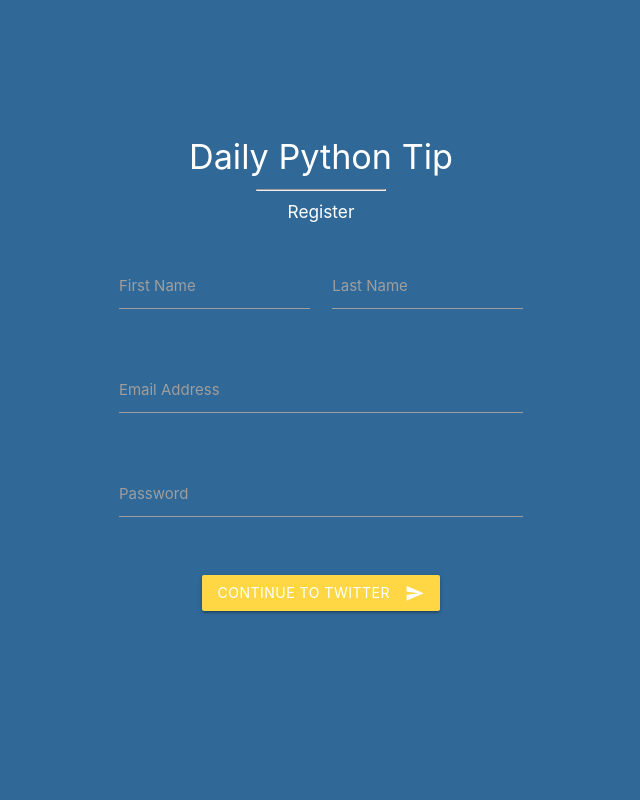
After one commit to elizabethadegbaju/dailypythontip, a Django app: page /register/ in a window 1280 px wide. The commit adds this page. Shown: the whole page, without its empty margins (319-959 px from the left). Run offline with Django 3.2, Linux system fonts and the light colour scheme.

Commit message:
feat: configure user authentication and twitter login

```diff
--- a/home/admin.py
+++ b/home/admin.py
@@ -3,8 +3,9 @@
 """
 from django.contrib import admin
 
-from home.models import Tip, TipLink, Tag
+from home.models import Tip, TipLink, Tag, TwitterUser
 
 admin.site.register(Tip)
 admin.site.register(TipLink)
 admin.site.register(Tag)
+admin.site.register(TwitterUser)
--- a/home/urls.py
+++ b/home/urls.py
@@ -24,4 +24,8 @@
     path('filter/<str:tag>/', views.filter_tag, name='filter-tag'),
     path('sort/<str:criteria>/', views.sort_tips, name='sort-tips'),
     path('today/', views.todays_tip, name='retrieve-today'),
+    path('register/', views.create_account, name='register'),
+    path('link_twitter/', views.link_twitter, name='link-twitter'),
+    path('login/', views.log_in, name='login'),
+    path('logout/', views.log_out, name='logout'),
 ]
--- a/home/views.py
+++ b/home/views.py
@@ -1,10 +1,15 @@
+import tweepy
+from decouple import config
+from django.contrib import messages
+from django.contrib.auth import login, authenticate, logout
+from django.contrib.auth.models import User
 from django.contrib.postgres.search import SearchVector, SearchQuery, \
-    SearchRank
+    SearchRank, TrigramSimilarity
 from django.db.models import F
-from django.shortcuts import render
+from django.shortcuts import render, redirect
 from django.utils.timezone import now
 
-from home.models import Tip, Tag
+from home.models import Tip, Tag, TwitterUser
 
 
 def index(request, template='home/tip_list.html',
@@ -38,10 +43,11 @@
     if request.is_ajax():
         template = page_template
     if 'q' in request.GET:
-        query = SearchQuery(request.GET['q'])
+        query = request.GET['q']
         vector = SearchVector('text') + SearchVector('author')
-        tips = Tip.objects.annotate(rank=SearchRank(vector, query)).filter(
-            rank__gt=0).order_by('-rank')
+        tips = Tip.objects.annotate(
+            rank=SearchRank(vector, SearchQuery(query)),
+            similarity=TrigramSimilarity('text', query)).order_by('-rank')
     else:
         tips = Tip.objects.all()
     tags = Tag.objects.all().order_by('name')
@@ -69,9 +75,111 @@
 
 
 def todays_tip(request):
-    latest_tip = Tip.objects.latest()
-    if latest_tip.timestamp.date() == now().date():
-        tip = latest_tip
-        return render(request, 'home/todays_tip.html', {'tip': tip})
+    try:
+        latest_tip = Tip.objects.latest()
+        if latest_tip.timestamp.date() == now().date():
+            tip = latest_tip
+            return render(request, 'home/todays_tip.html', {'tip': tip})
+        else:
+            return render(request, 'home/todays_tip.html', {'tip': None})
+    finally:
+        return render(request, 'home/todays_tip.html', {'tip': None})
+
+
+def log_in(request):
+    if request.method == 'GET':
+        return render(request, 'home/login.html')
     else:
-        return render(request, 'home/todays_tip.html', {'tip': None})
+        username = request.POST.get('username')
+        password = request.POST.get('password')
+        user = authenticate(request, username=username, password=password)
+        if user is not None:
+            login(request, user)
+
+            auth = tweepy.OAuthHandler("CONSUMER_KEY", "CONSUMER_SECRET")
+            auth.set_access_token(request.user.twitteruser.access_token,
+                                  request.user.twitteruser.access_token_secret)
+            api = tweepy.API(auth)
+
+            # test authentication
+            try:
+                api.verify_credentials()
+                print("Authentication OK")
+            except tweepy.TweepError:
+                messages.error(request, 'Error connecting to your Twitter '
+                                        'account')
+                print("Error during authentication")
+            return redirect('home:index')
+        else:
+            messages.error(request, 'Username or Password incorrect!')
+            return render(request, 'home/login.html')
+
+
+def create_account(request):
+    if request.method == 'GET':
+        return render(request, 'home/register.html')
+    else:
+        first_name = request.POST.get('first_name')
+        last_name = request.POST.get('last_name')
+        email = request.POST.get('email')
+        password = request.POST.get('password')
+        username = email.split('@')[0]
+        user = User.objects.create_user(username=username, password=password,
+                                        email=email, first_name=first_name,
+                                        last_name=last_name)
+        user.save()
+        login(request, user)
+        consumer_key = config('CONSUMER_KEY')
+        consumer_secret = config('CONSUMER_SECRET')
+        auth = tweepy.OAuthHandler(consumer_key, consumer_secret)
+        try:
+            redirect_url = auth.get_authorization_url()
+        except tweepy.TweepError:
+            logout(request)
+            del_user(username)
+            messages.error(request,
+                           'Error connecting to your twitter account.')
+            print('Error! Failed to get request token.')
+            return render(request, 'home/register.html')
+
+        request.session['request_token'] = auth.request_token['oauth_token']
+        return redirect(redirect_url)
+
+
+def del_user(username):
+    user = User.objects.get(username=username)
+    user.delete()
+
+
+def log_out(request):
+    logout(request)
+    return redirect('home:index')
+
+
+def link_twitter(request):
+    consumer_key = config('CONSUMER_KEY')
+    consumer_secret = config('CONSUMER_SECRET')
+    auth = tweepy.OAuthHandler(consumer_key, consumer_secret)
+    verifier = request.GET.get('oauth_verifier')
+    token = request.session['request_token']
+    del request.session['request_token']
+    auth.request_token = {'oauth_token': token, 'oauth_token_secret': verifier}
+
+    try:
+        auth.get_access_token(verifier)
+        api = tweepy.API(auth)
+        username = api.me().screen_name
+        access_token = auth.access_token
+        access_token_secret = auth.access_token_secret
+        twitter_user = TwitterUser.objects.create(
+            access_token=access_token, user=request.user,
+            access_token_secret=access_token_secret)
+        twitter_user.user.username = username
+        twitter_user.user.save()
+        twitter_user.save()
+        messages.success(request, 'Account created successfully!')
+    except tweepy.TweepError:
+        messages.error(request, 'Error connecting to your twitter account.')
+        print('Error! Failed to get access token.')
+        print(tweepy.TweepError)
+    return redirect('home:index')
--- a/templates/base.html
+++ b/templates/base.html
@@ -20,7 +20,7 @@
 
     {% endblock %}
 </head>
-<body class="grey darken-2">
+<body class="{% block body_class %}grey darken-2{% endblock %}">
 {% block header %}
 {% endblock %}
 
@@ -36,6 +36,17 @@
     <script src="{% static 'jquery/jquery-3.5.1.min.js' %}"></script>
     <script src="{% static 'materialize/js/materialize.min.js' %}"></script>
     <script src="{% static 'js/init.js' %}"></script>
+    <script>
+        {% for message in messages %}
+            {% if message.tags == 'error' %}
+                M.toast({html: '{{ message }}', classes: 'red'});
+            {% elif message.tags == 'success' %}
+                M.toast({html: '{{ message }}', classes: 'green'});
+            {% elif message.tags == 'info' %}
+                M.toast({html: '{{ message }}'});
+            {% endif %}
+        {% endfor %}
+    </script>
 {% endblock %}
 </body>
 </html>
--- /dev/null
+++ b/templates/home/register.html
@@ -0,0 +1,68 @@
+{% extends 'base.html' %}
+{% block styles %}
+    {{ block.super }}
+    <style>
+        body {
+            background-color: #306998;
+        }
+    </style>
+{% endblock %}
+{% block body_class %}
+{% endblock %}
+{% block content %}
+    <div class="section" style="height: 100vh">
+        <div class="row" style="margin-top: 100px">
+            <div class="col s12 m6 offset-m3 l4 offset-l4">
+                <form class="white-text" method="post"
+                      action="{% url 'home:register' %}">
+                    {% csrf_token %}
+                    <div class="row center-align">
+                        <a href="{% url 'home:index' %}" class="white-text">
+                            <h4>Daily Python Tip</h4></a>
+                        <hr style="width: 30%">
+                        <h6>Register</h6>
+                    </div>
+                    <div class="row">
+                        <div class="input-field col s6">
+                            <input id="first_name" name="first_name"
+                                   type="text" class="validate white-text"
+                                   required>
+                            <label for="first_name">First Name</label>
+                        </div>
+                        <div class="input-field col s6">
+                            <input id="last_name" name="last_name"
+                                   type="text"
+                                   class="validate white-text" required>
+                            <label for="last_name">Last Name</label>
+                        </div>
+                    </div>
+                    <div class="row">
+                        <div class="input-field col s12">
+                            <input id="email" name="email" type="email"
+                                   class="validate white-text"
+                                   required>
+                            <label for="email">Email Address</label>
+                        </div>
+                    </div>
+                    <div class="row">
+                        <div class="input-field col s12">
+                            <input id="password" name="password"
+                                   type="password"
+                                   class="validate white-text" required>
+                            <label for="password">Password</label>
+                        </div>
+                    </div>
+                    <div class="row center-align">
+                        <div class="input-field col s12">
+                            <button class="waves-effect waves-light btn
+                            hoverable" type="submit">
+                                <i class="material-icons right">send</i>Continue
+                                to Twitter
+                            </button>
+                        </div>
+                    </div>
+                </form>
+            </div>
+        </div>
+    </div>
+{% endblock %}
```
Also changed, not shown: home/models.py (+10 -0 lines), templates/base_nav.html (+18 -5 lines), templates/home/login.html (added, +53 -0 lines), home/migrations/0007_twitteruser.py (added).
